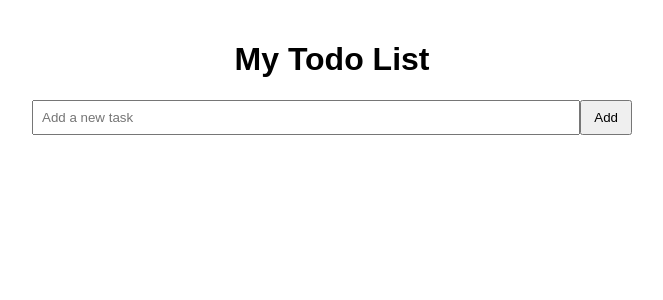
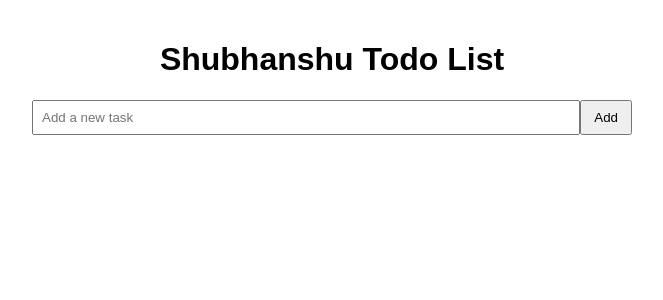
Before and after one commit to Shubhan-siri/New-todo-app, a Flask app: page / in a window 1280 px wide. Shown: the top 300 px of the page, without its empty margins (308-971 px from the left). Run offline with Flask 3, Linux system fonts and the light colour scheme.

Commit message:
Update index.html

```diff
--- a/templates/index.html
+++ b/templates/index.html
@@ -5,7 +5,7 @@
     <link rel="stylesheet" type="text/css" href="{{ url_for('static', filename='style.css') }}">
 </head>
 <body>
-    <h1>My Todo List</h1>
+    <h1>Shubhanshu Todo List</h1>
     <form action="/add" method="POST">
         <input type="text" name="task" placeholder="Add a new task">
         <button type="submit">Add</button>
```
